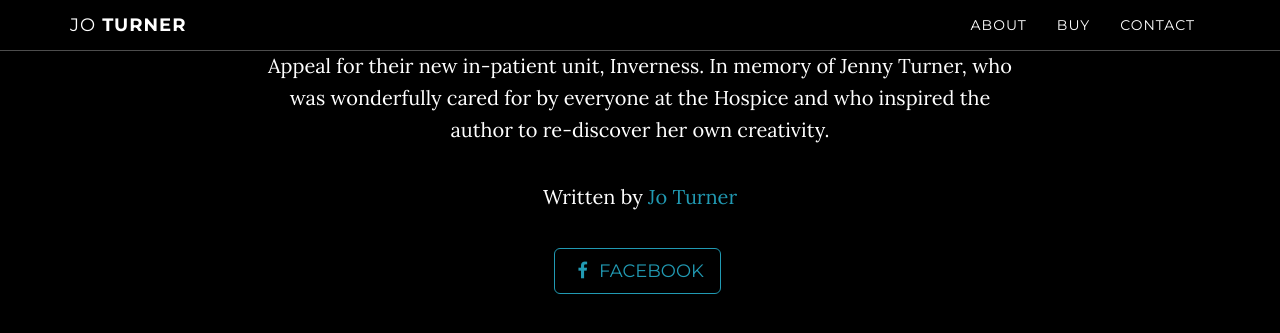
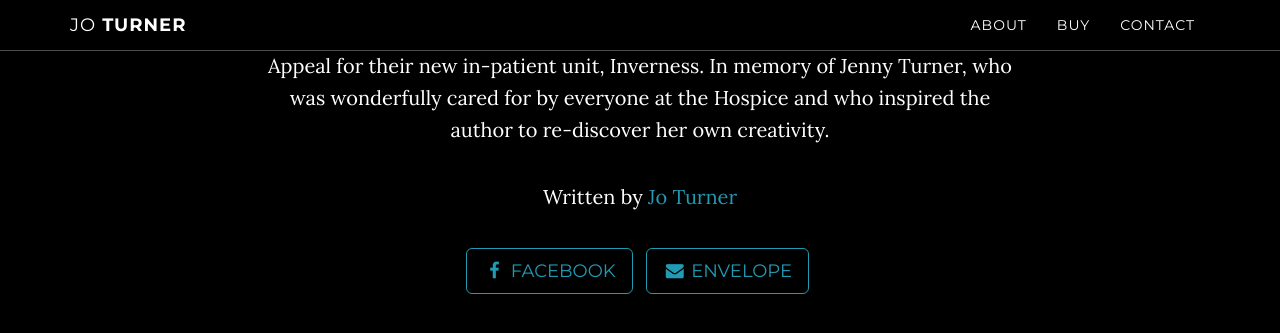
Before and after one commit to cardsfromtheedge/cardsfromtheedge.github.io, a Jekyll site: the page built from index.html, in a window 1280 px wide and 900 px high, scrolled down 1203 px, cut to the strip 0-415 px from the top of the window. Shown: the top 333 px of the strip. Built offline with Jekyll 4.4.1, drawn with Linux system fonts in a browser that asks for light colours; the list of posts is cut into pages by our own code.

Commit message:
Added email as social network

```diff
--- a/_config.yml
+++ b/_config.yml
@@ -20,6 +20,8 @@ social:
   #   url: "https://twitter.com/cardsfromtheedge"
   - title: facebook
     url: "https://www.facebook.com/CardsfromtheEdge"
+  - title: envelope
+    url: "mailto:jotpublishing@gmail.com"
 
 # Build settings
 markdown: kramdown
```
